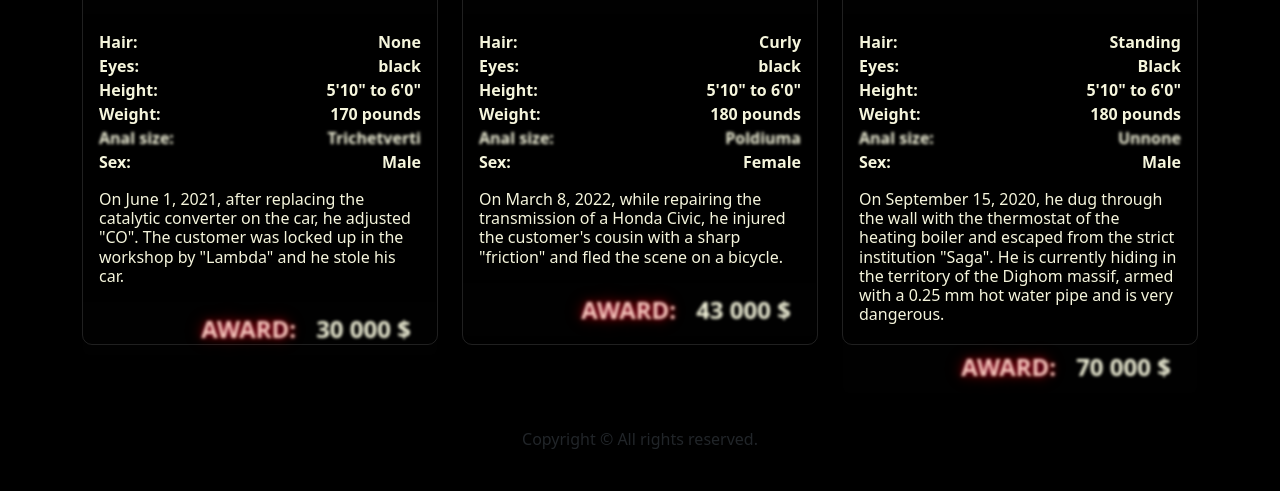
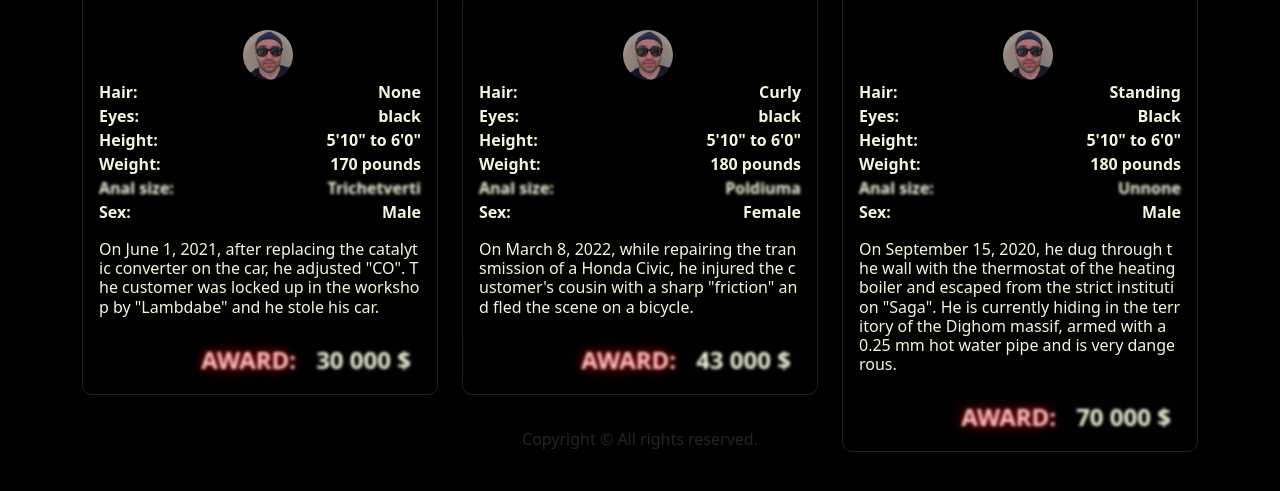
Before and after one commit to Gvamiko/crime, a plain HTML site: page index.html in a window 1280 px wide. Shown: the part 349-840 px from the top of the page. Before the commit the page ends 800 px from the top, so only its background shows below. Drawn offline with nearby package versions, Linux system fonts and the light colour scheme.

Commit message:
img hover

```diff
--- a/assets/style/style.css
+++ b/assets/style/style.css
@@ -57,14 +57,26 @@ body {
     -webkit-backdrop-filter: blur(4px);
     border: 1px solid rgba(243, 243, 243, 0.13) !important;
     border: none;
-    height: 550px;
+    /* height: 550px; */
     /* margin-top: 100px; */
 }
-
+.image {
+  width: 50px;
+  height: 50px;
+  transition: 0.6s;
+  border-radius: 100px;
+}
+.image:hover {
+  margin-left:-130px;
+  width: 300px;
+  height: 300px;
+  border-radius: 20px;
+}
 
 .text-body-secondary {
     color: beige !important;
     width: 100%;
+    word-break: break-all;
     /* padding-left: 28px; */
 
 }
--- a/index.html
+++ b/index.html
@@ -39,7 +39,11 @@
                         <h3 class="card-title text-center">CloKer jN</h3>
                     </div>
                     <div class="card-body">
-
+                            <div class="row justify-content-center">
+                                <div class="col-md-2 col-2">
+                                    <img class="image" src="./assets/img/beka.jpg" alt="">
+                                </div>
+                            </div>
                             <li class="list-group-item">Hair: <span>None</span></li>
                             <li class="list-group-item">Eyes: <span>black</span></li>
                             <li class="list-group-item">Height: <span>5'10" to 6'0"</span></li>
@@ -47,7 +51,7 @@
                             <li class="list-group-item" style="filter: blur(0.1rem);">Anal size: <span>Trichetverti</span></li>
                             <li class="list-group-item">Sex: <span>Male</span></li>
 
-                        <h6 class="card-subtitle text-body-secondary mt-3">On June 1, 2021, after replacing the catalytic converter on the car, he adjusted "CO". The customer was locked up in the workshop by "Lambda" and he stole his car.</h6>
+                        <h6 class="card-subtitle text-body-secondary mt-3">On June 1, 2021, after replacing the catalytic converter on the car, he adjusted "CO". The customer was locked up in the workshop by "Lambdabe" and he stole his car.</h6>
                     </div>
                     <div class="card-footer mb-2">
                         <li class="list-group-item"></li>
@@ -81,7 +85,11 @@
                         <h3 class="card-title text-center">mdIvani</h3>
                     </div>
                     <div class="card-body">
-
+                        <div class="row justify-content-center">
+                            <div class="col-md-2 col-2">
+                                <img class="image" src="./assets/img/beka.jpg" alt="">
+                            </div>
+                        </div>
                             <li class="list-group-item">Hair: <span>Curly</span></li>
                             <li class="list-group-item">Eyes: <span>black</span></li>
                             <li class="list-group-item">Height: <span>5'10" to 6'0"</span></li>
@@ -123,7 +131,11 @@
                         <h3 class="card-title text-center">qvaBer</h3>
                     </div>
                     <div class="card-body">
-
+                        <div class="row justify-content-center">
+                            <div class="col-md-2 col-2">
+                                <img class="image" src="./assets/img/beka.jpg" alt="">
+                            </div>
+                        </div>
                             <li class="list-group-item">Hair: <span>Standing</span></li>
                             <li class="list-group-item">Eyes: <span>Black</span></li>
                             <li class="list-group-item">Height: <span>5'10" to 6'0"</span></li>
```
Also changed, not shown: assets/img/beka.jpg (added).
